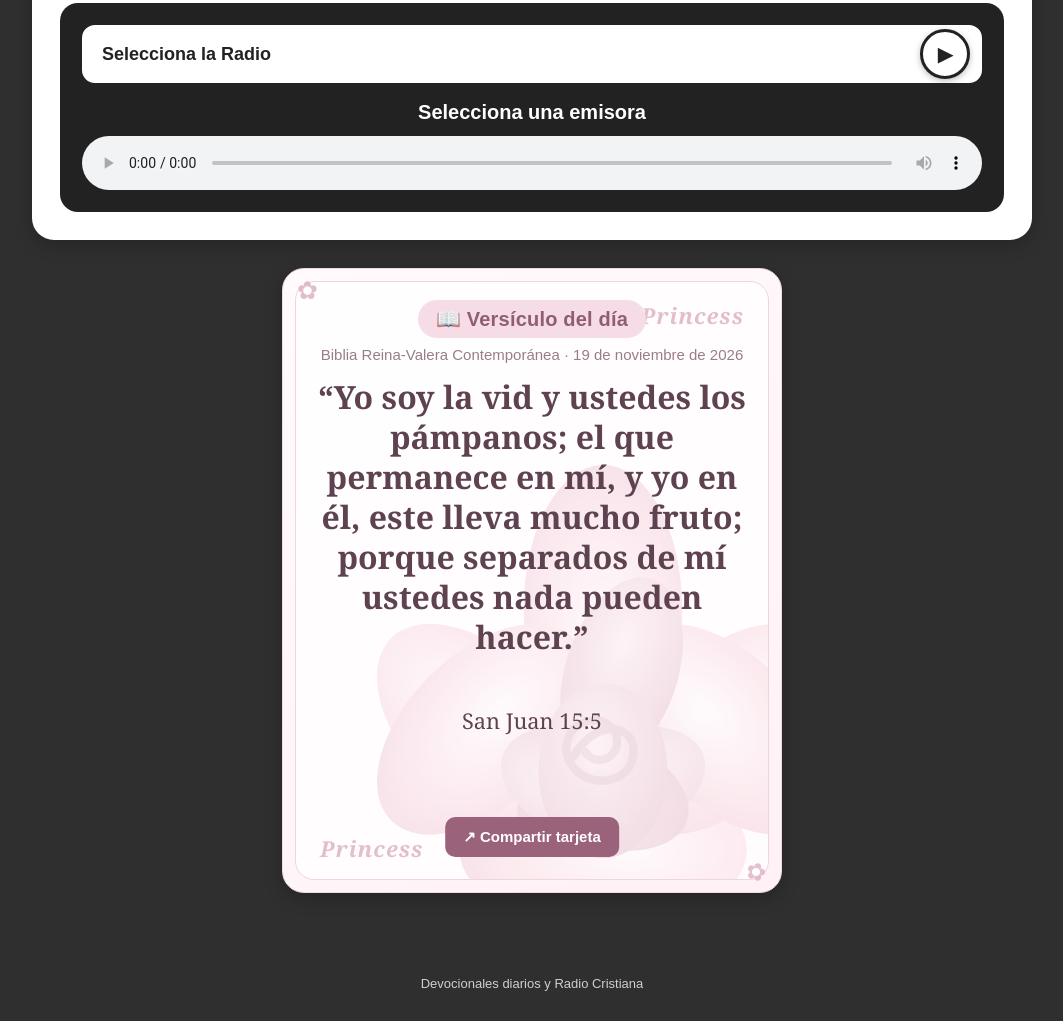
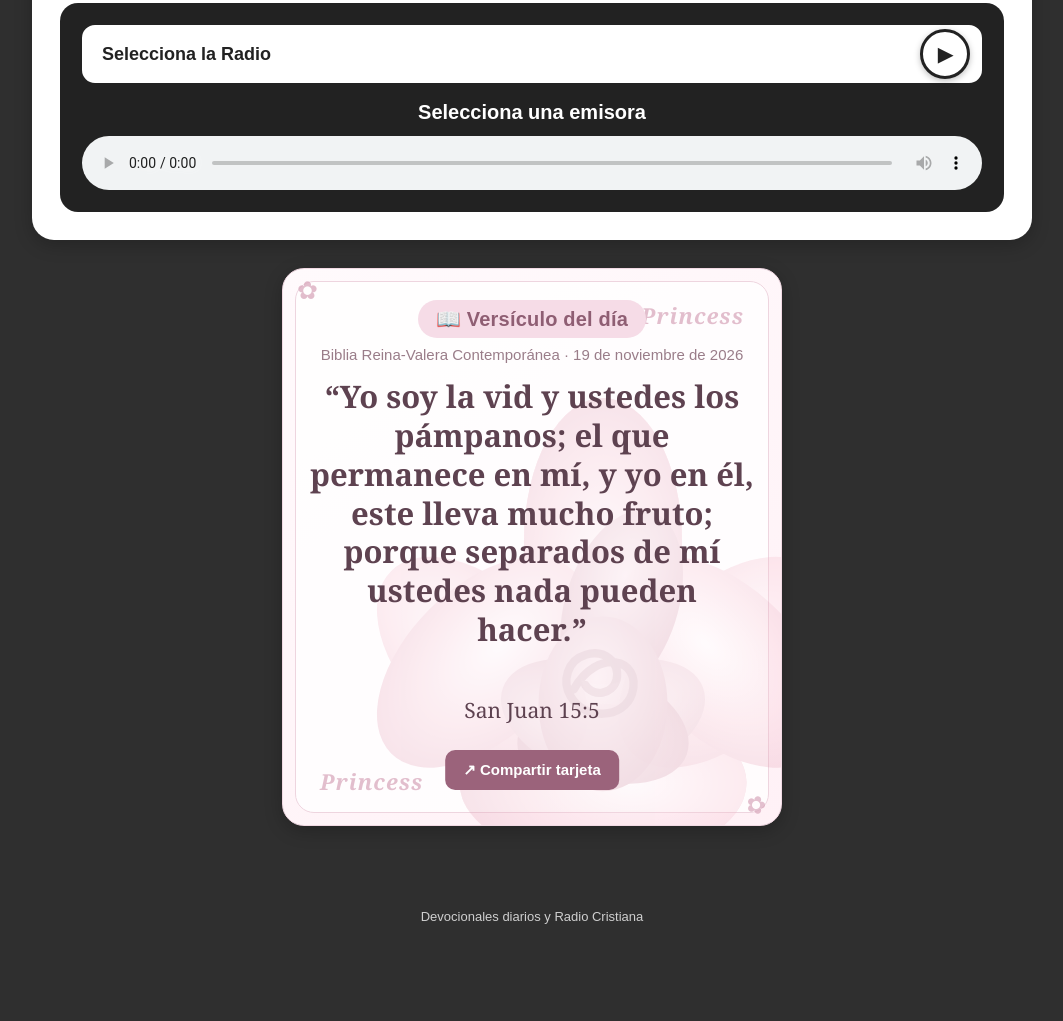
Before and after one commit to wiyata01/devocionales, a plain HTML site: page index.html in a window 1280 px wide. Shown: the part 4023-5044 px from the top of the page, without its empty margins (108-1171 px from the left). After the commit the page ends 4977 px from the top, so only its background shows below. Drawn offline with Linux system fonts and the light colour scheme.

Commit message:
Adjust CSS properties and font sizes in index.html

```diff
--- a/index.html
+++ b/index.html
@@ -304,7 +304,7 @@ body {
   max-width: 500px;
   margin-left: auto;
   margin-right: auto;
-  aspect-ratio: 4 / 5;
+  min-height: 500px;
   background: linear-gradient(145deg, #fffafc 0%, #fff1f6 100%);
   border: 1px solid #f1d9e3;
   padding: 12px;
@@ -336,15 +336,16 @@ body {
 .women-card-inner {
   position: relative;
   width: 100%;
-  height: 100%;
+  height: auto;
   margin: 0 auto;
   text-align: center;
   padding: 18px 14px 14px;
   border: 1px solid #eed5df;
   border-radius: 19px;
   background: rgba(255,255,255,.82);
-  overflow: hidden;
+  overflow: visible;
   isolation: isolate;
+  min-height: 474px;
 }
 
 .women-card-inner::before {
@@ -399,9 +400,9 @@ body {
 .women-card-content {
   position: relative;
   z-index: 2;
-  height: 100%;
+  height: auto;
   box-sizing: border-box;
-  padding-bottom: 58px;
+  padding-bottom: 72px;
 }
 
 .women-card-label {
@@ -426,7 +427,7 @@ body {
   margin: 0 auto;
   max-width: 690px;
   font-family: Georgia, "Times New Roman", serif;
-  font-size: clamp(24px, 3.2vw, 32px);
+  font-size: clamp(23px, 3.2vw, 31px);
   line-height: 1.25;
   font-weight: 700;
   color: #5e4250;
@@ -519,7 +520,7 @@ footer {
   }
 
   .women-card-text {
-    font-size: clamp(22px, 6.5vw, 30px);
+    font-size: clamp(21px, 6.5vw, 29px);
     line-height: 1.24;
   }
 }
@@ -1092,7 +1093,7 @@ function ajustarVersiculoCanvas(ctx, texto, maxWidth, maxFont, minFont, maxLines
   ctx.font = `700 ${minFont}px Georgia`;
   return {
     tamanio: minFont,
-    lineas: dividirTextoCanvas(ctx, texto, maxWidth).slice(0, maxLines)
+    lineas: dividirTextoCanvas(ctx, texto, maxWidth)
   };
 }
 
@@ -1187,7 +1188,7 @@ async function crearImagenTarjeta() {
   ctx.fillStyle = "#9a7d89"; ctx.font = "36px Arial";
   ctx.fillText(womenCardDate.textContent || "Biblia Reina-Valera 1960", 540, 210);
 
-  const ajuste = ajustarVersiculoCanvas(ctx, versiculoTarjetaHoy.texto, 900, 96, 64, 6);
+  const ajuste = ajustarVersiculoCanvas(ctx, versiculoTarjetaHoy.texto, 900, 95, 52, 14);
   ctx.fillStyle = "#5e4250";
   ctx.font = `700 ${ajuste.tamanio}px Georgia`;
 
```
